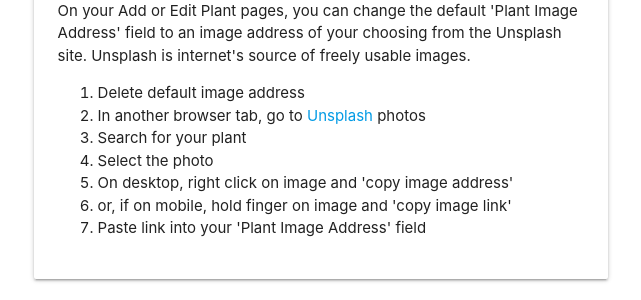
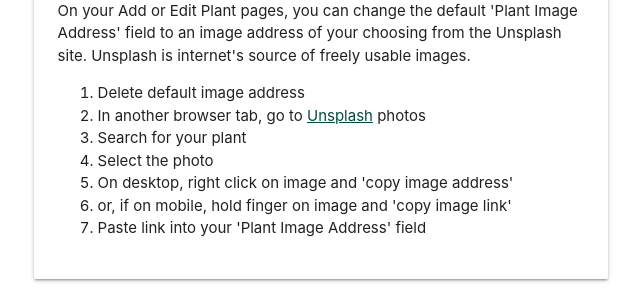
Before and after one commit to janet-dev/ci-milestone-project-3, a Flask app: page /about in a window 1280 px wide. Shown: the part 862-1162 px from the top of the page, without its empty margins (319-960 px from the left). Run offline with Flask 2, Linux system fonts and the light colour scheme; some libraries are stand-ins or nearby versions.

Commit message:
Change Unsplash url text to dark teal and underline - about page

```diff
--- a/templates/about.html
+++ b/templates/about.html
@@ -54,7 +54,7 @@
                 </p>
                 <ol>
                     <li>Delete default image address</li>
-                    <li>In another browser tab, go to <a href="https://unsplash.com/" target="_blank">Unsplash</a> photos</li>
+                    <li>In another browser tab, go to <a href="https://unsplash.com/" target="_blank" class="links">Unsplash</a> photos</li>
                     <li>Search for your plant</li>
                     <li>Select the photo</li>
                     <li>On desktop, right click on image and 'copy image address'</li>
```
